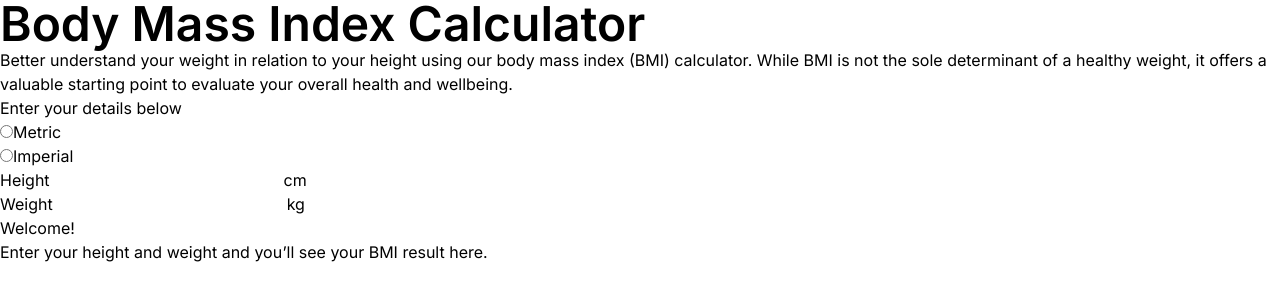
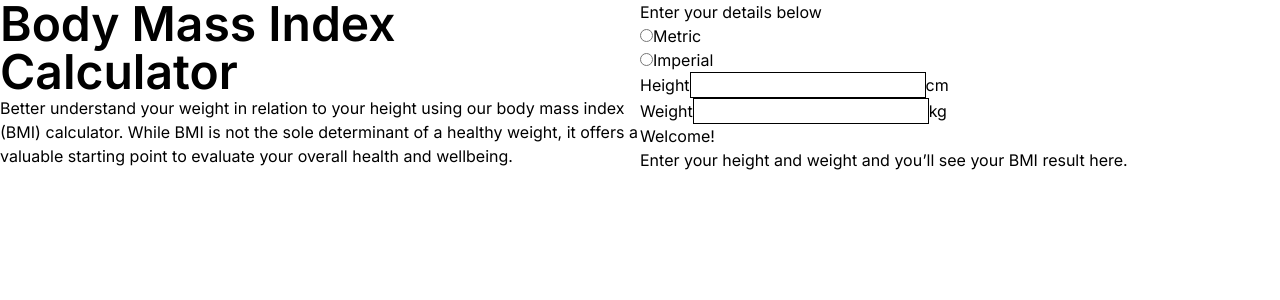
Before and after one commit to ntjnh/fem-bmi-calculator, a React (Vite) app: page / in a window 1280 px wide. Shown: the top 300 px of the page. Built offline with nearby package versions, Linux system fonts and the light colour scheme.

Commit message:
Move form to header and start calculation set up

```diff
--- a/src/App.jsx
+++ b/src/App.jsx
@@ -1,15 +1,12 @@
-import Form from './components/Form'
 import Header from './components/Header'
 
 function App() {
 
-  return (
-    <div className="container mx-auto">
-      <Header />
-
-      <Form />
-    </div>
-  )
+    return (
+        <div className="container mx-auto">
+            <Header />
+        </div>
+    )
 }
 
 export default App
--- a/src/components/Form.jsx
+++ b/src/components/Form.jsx
@@ -1,4 +1,11 @@
 export default function Form() {
+
+    const heightMetric = 1.55
+    const weightMetric = 60
+    const bmi = weightMetric/(heightMetric * heightMetric)
+
+    console.log(bmi)
+
     return (
         <form>
             <h2>Enter your details below</h2>
@@ -18,13 +25,13 @@ export default function Form() {
             <div>
                 <div>
                     <label htmlFor="height">Height</label>
-                    <input type="number" name="height" id="height" />
+                    <input className="border border-black" type="number" name="height" id="height" />
                     <span className="unit-height">cm</span>
                 </div>
 
                 <div>
                     <label htmlFor="weight">Weight</label>
-                    <input type="number" name="weight" id="weight" />
+                    <input className="border border-black" type="number" name="weight" id="weight" />
                     <span className="unit-weight">kg</span>
                 </div>
             </div>
--- a/src/components/Header.jsx
+++ b/src/components/Header.jsx
@@ -1,8 +1,16 @@
+import Form from './Form'
+
 export default function Header() {
     return (
-        <header>
-            <h1 className="font-semibold text-5xl">Body Mass Index Calculator</h1>
-            <p>Better understand your weight in relation to your height using our body mass index (BMI) calculator. While BMI is not the sole determinant of a healthy weight, it offers a valuable starting point to evaluate your overall health and wellbeing.</p>
+        <header className="flex">
+            <div className="w-1/2">
+                <h1 className="font-semibold text-5xl">Body Mass Index Calculator</h1>
+                <p>Better understand your weight in relation to your height using our body mass index (BMI) calculator. While BMI is not the sole determinant of a healthy weight, it offers a valuable starting point to evaluate your overall health and wellbeing.</p>
+            </div>
+
+            <section className="w-1/2">
+                <Form />
+            </section>
         </header>
     )
 }
```
